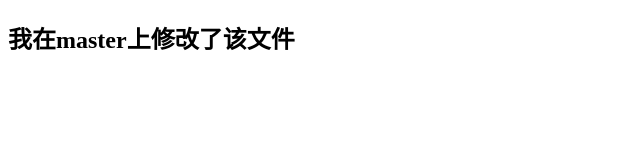
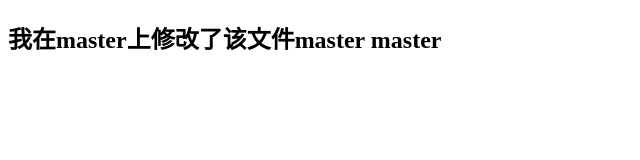
Before and after one commit to sweet-han/han_project, a plain HTML site: page 冲突.html in a window 1280 px wide. Shown: the whole page, without its empty margins (0-640 px from the left). Drawn offline with Linux system fonts and the light colour scheme.

Commit message:
修改了冲突文件内容

```diff
--- a/冲突.html
+++ b/冲突.html
@@ -6,6 +6,6 @@
     <title>Document</title>
 </head>
 <body>
-    <h2>我在master上修改了该文件</h2>
+    <h2>我在master上修改了该文件master master</h2>
 </body>
 </html>
```
